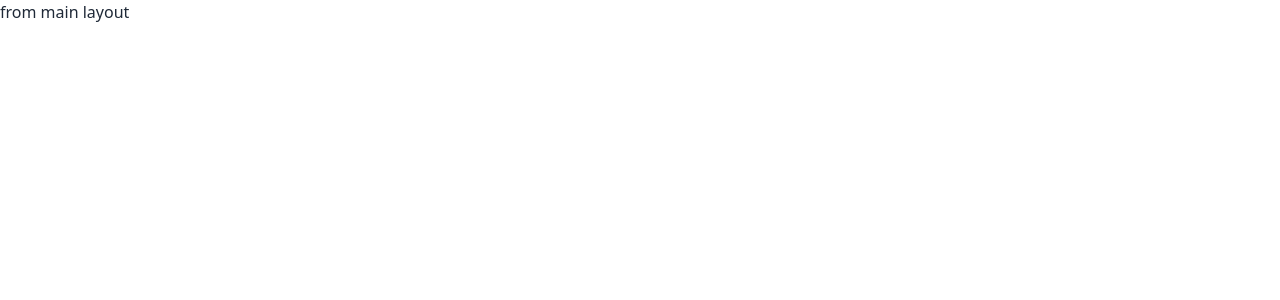
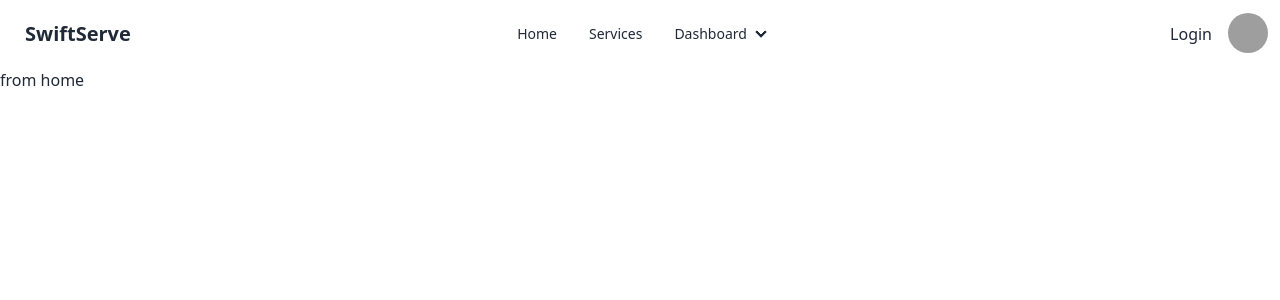
Before and after one commit to rudra0700/service-share-client, a React (Vite) app: page / in a window 1280 px wide. Shown: the top 300 px of the page. Built offline with nearby package versions, Linux system fonts and the light colour scheme; grey boxes are pictures that could not be loaded.

Commit message:
feat: navbar added

```diff
--- /dev/null
+++ b/src/components/Navbar.jsx
@@ -0,0 +1,82 @@
+import React from 'react';
+import { Link } from 'react-router-dom';
+
+const Navbar = () => {
+    return (
+        <div className="navbar bg-base-100">
+        <div className="navbar-start">
+          <div className="dropdown">
+            <div tabIndex={0} role="button" className="btn btn-ghost lg:hidden">
+              <svg
+                xmlns="http://www.w3.org/2000/svg"
+                className="h-5 w-5"
+                fill="none"
+                viewBox="0 0 24 24"
+                stroke="currentColor">
+                <path
+                  strokeLinecap="round"
+                  strokeLinejoin="round"
+                  strokeWidth="2"
+                  d="M4 6h16M4 12h8m-8 6h16" />
+              </svg>
+            </div>
+            <ul
+              tabIndex={0}
+              className="menu menu-sm dropdown-content bg-base-100 rounded-box z-[1] mt-3 w-52 p-2 shadow">
+              <Link>Home</Link>
+              <Link>Services</Link>
+              <li>
+                <a></a>
+                <ul className="p-2">
+                  <li><a>Submenu 1</a></li>
+                  <li><a>Submenu 2</a></li>
+                </ul>
+              </li>
+            </ul>
+          </div>
+          <a className="btn btn-ghost text-xl">SwiftServe</a>
+        </div>
+        <div className="navbar-center hidden lg:flex">
+          <ul className="menu menu-horizontal px-1">
+            <li><Link>Home</Link></li>
+            <li><Link>Services</Link></li>
+            <li>
+              <details>
+                <summary>Dashboard</summary>
+                <ul className="w-40">
+                  <li><Link>Add Service</Link></li>
+                  <li><Link>Manage Service</Link></li>
+                  <li><Link>Booked Service</Link></li>
+                  <li><Link>Service-to-do</Link></li>
+                </ul>
+              </details>
+            </li>
+          </ul>
+        </div>
+        <div className="navbar-end space-x-3">
+          <Link>Login</Link>
+          {/* profile icon */}
+          <div className="dropdown dropdown-end">
+      <div tabIndex={0} role="button" className="btn btn-ghost btn-circle avatar">
+        <div className="w-10 rounded-full">
+          <img
+            alt="Tailwind CSS Navbar component"
+            src="https://img.daisyui.com/images/stock/photo-1534528741775-53994a69daeb.webp" />
+        </div>
+      </div>
+      <ul
+        tabIndex={0}
+        className="menu menu-sm dropdown-content bg-base-100 rounded-box z-[1] mt-3 w-52 p-2 shadow">
+                  <li><Link>Add Service</Link></li>
+                  <li><Link>Manage Service</Link></li>
+                  <li><Link>Booked Service</Link></li>
+                  <li><Link>Service-to-do</Link></li>
+                  <li><Link>Logout</Link></li>
+      </ul>
+    </div>
+        </div>
+      </div>
+    );
+};
+
+export default Navbar;
--- a/src/layout/MainLayout.jsx
+++ b/src/layout/MainLayout.jsx
@@ -1,9 +1,13 @@
 import React from 'react';
+import Home from '../pages/Home';
+import Navbar from '../components/Navbar';
+import { Outlet } from 'react-router-dom';
 
 const MainLayout = () => {
     return (
         <div>
-            from main layout
+            <Navbar></Navbar>
+            <Outlet></Outlet>
         </div>
     );
 };
--- /dev/null
+++ b/src/pages/Home.jsx
@@ -0,0 +1,11 @@
+import React from 'react';
+
+const Home = () => {
+    return (
+        <div>
+            from home
+        </div>
+    );
+};
+
+export default Home;
```
Also changed, not shown: src/router/Router.jsx (+10 -1 lines).
